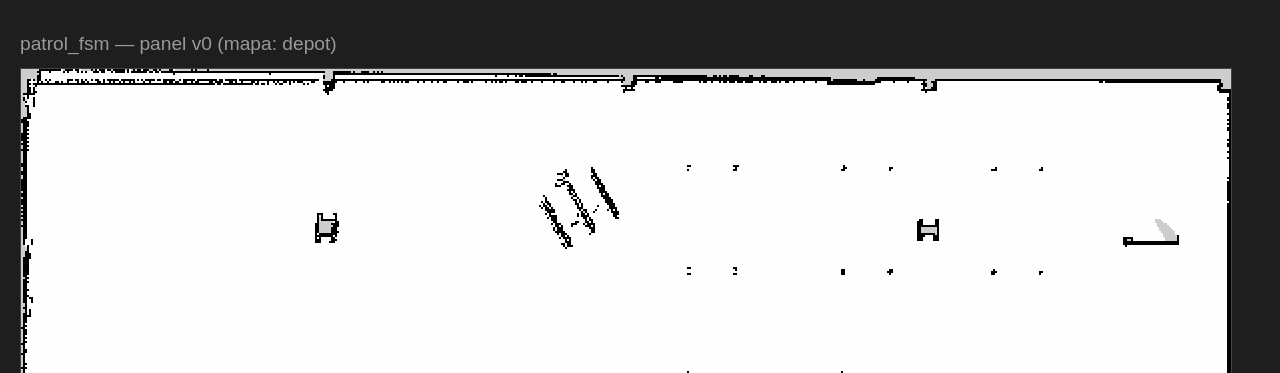
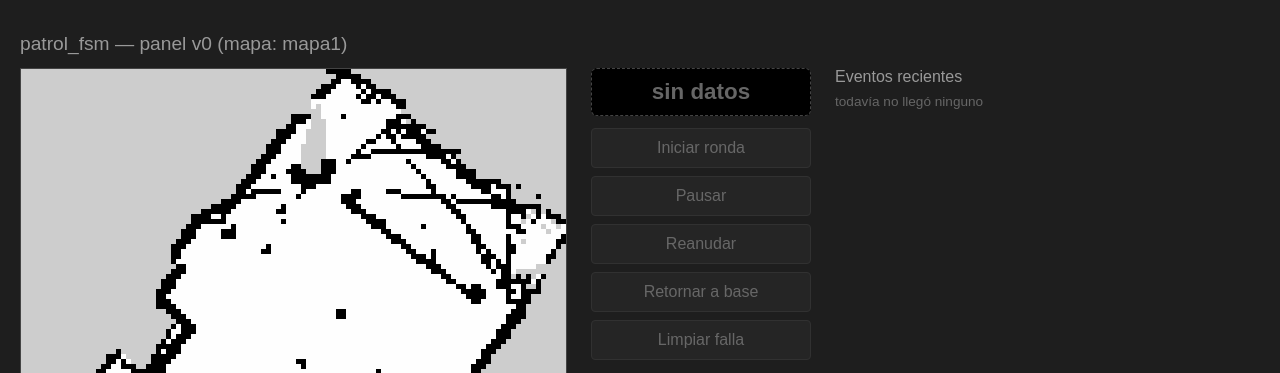
Before and after one commit to tomashut/humble_robochi, a plain HTML site: page panel/index.html in a window 1280 px wide. Shown: the top 373 px of the page. Drawn offline with Linux system fonts and the light colour scheme.

Commit message:
panel: usar mapa1 en vez de depot, escala 5x
- index.html: resolucion/origen/tamano de mapa1.yaml, imagen mapa1.png
  en vez de depot.png. SCALE 2 -> 5 para que se vea mas grande.
- server.py: la ruta /depot.png pasa a /mapa1.png (handle_map_image
  ahora sirve mapa1.png).
- mapa1.png generado a partir de mapa1.pgm (conversion PGM -> PNG,
  el navegador no puede mostrar PGM directo).

Co-Authored-By: Claude Sonnet 5 <noreply@anthropic.com>
Claude-Session: https://claude.ai/code/session_017CJMZ7ra1wHfowAzCjYvv1

```diff
--- a/panel/index.html
+++ b/panel/index.html
@@ -40,9 +40,9 @@
 </style>
 </head>
 <body>
-  <h1>patrol_fsm — panel v0 (mapa: depot)</h1>
+  <h1>patrol_fsm — panel v0 (mapa: mapa1)</h1>
   <div id="layout">
-    <canvas id="mapa" width="1210" height="618"></canvas>
+    <canvas id="mapa" width="545" height="530"></canvas>
     <div id="panel">
       <div id="estado" class="estado-desconocido">sin datos</div>
       <button id="btn-start" disabled>Iniciar ronda</button>
@@ -61,19 +61,19 @@
   </div>
 
 <script>
-// depot.yaml: resolution 0.05 m/px, origin [-7.99, -6.67, 0], imagen 605x309 px
+// mapa1.yaml: resolution 0.05 m/px, origin [10, 10, 0], imagen 109x106 px
 const MAP_RESOLUTION = 0.05;
-const MAP_ORIGIN_X = -7.99;
-const MAP_ORIGIN_Y = -6.67;
-const MAP_IMG_W = 605;
-const MAP_IMG_H = 309;
-const SCALE = 2; // el canvas se dibuja al doble para que se vea mejor
+const MAP_ORIGIN_X = 10;
+const MAP_ORIGIN_Y = 10;
+const MAP_IMG_W = 109;
+const MAP_IMG_H = 106;
+const SCALE = 5; // el canvas se dibuja 5x mas grande para que se vea mejor
 
 // -- mapa + posicion --
 const canvas = document.getElementById('mapa');
 const ctx = canvas.getContext('2d');
 const mapImg = new Image();
-mapImg.src = 'depot.png';
+mapImg.src = 'mapa1.png';
 let lastPos = null; // {x, y, yaw}
 
 function mapToPixel(x, y) {
```
Also changed, not shown: panel/mapa1.png (added), 1 other file.
